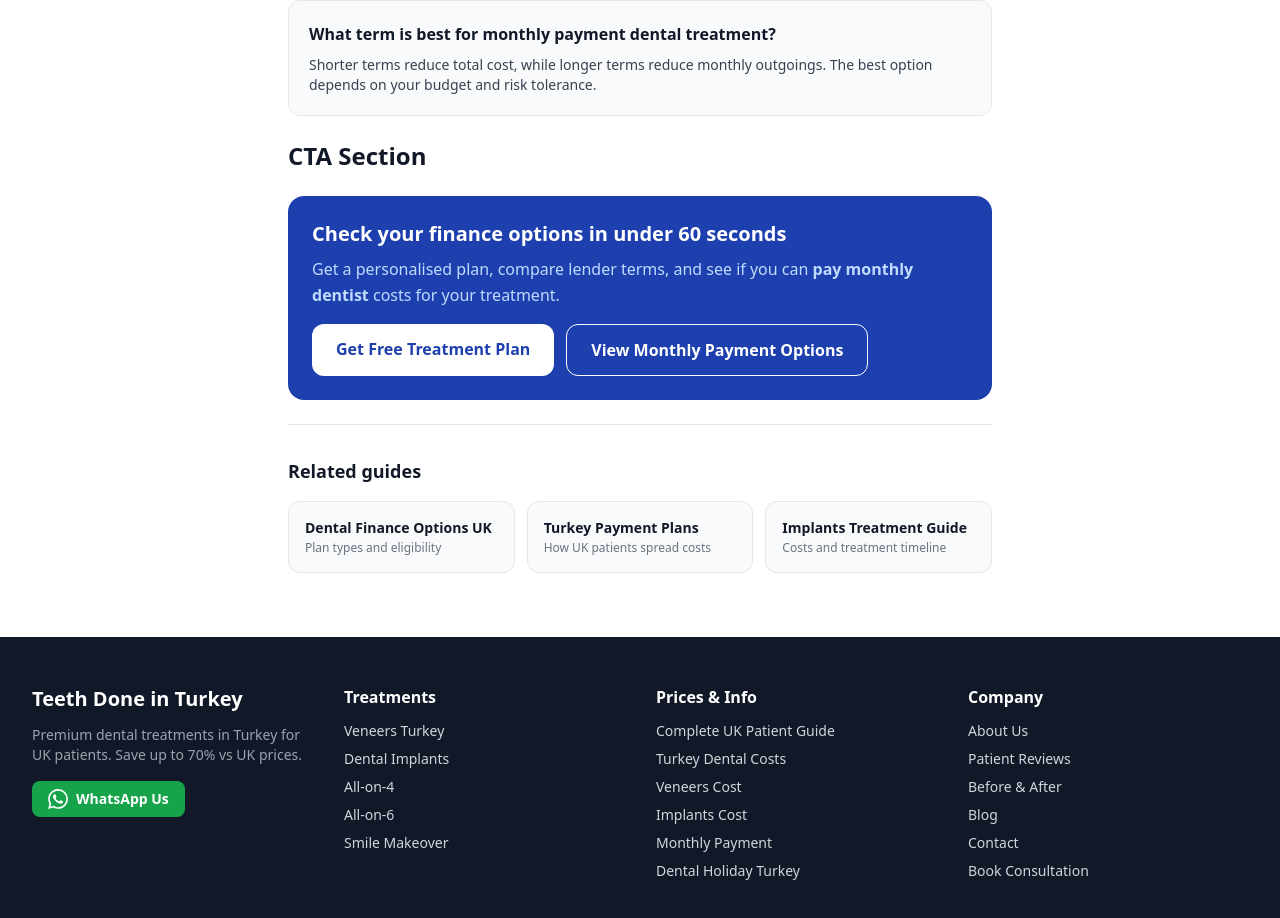
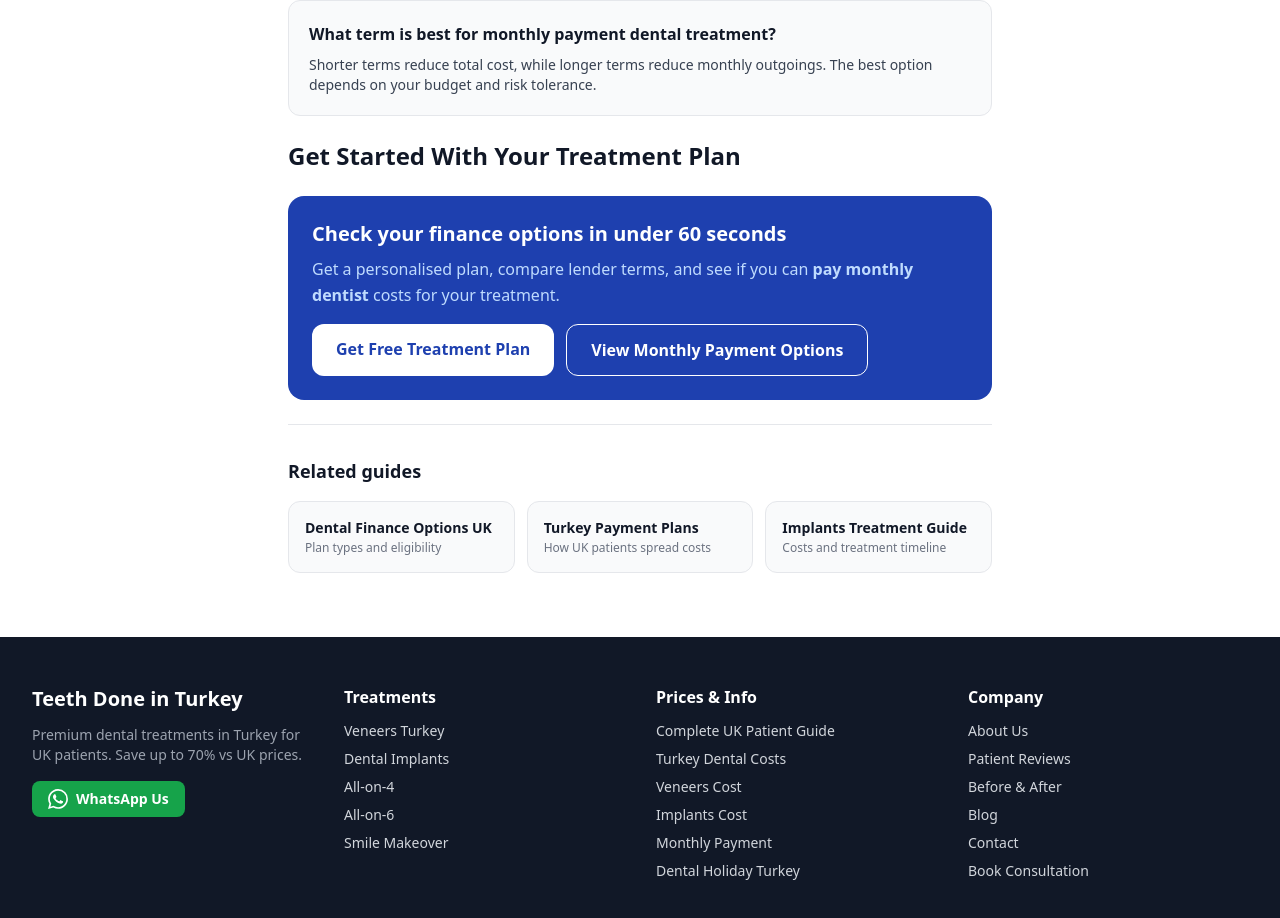
Before and after one commit to digiroiio-lgtm/teethdoneinturkey, a Next.js app: page /blog/dental-monthly-payments-uk in a window 1280 px wide. Shown: the part 2256-3174 px from the top of the page. Built offline with nearby package versions, Linux system fonts and the light colour scheme.

Commit message:
Refine new blog CTA heading and validate build

```diff
--- a/src/app/blog/dental-monthly-payments-uk/page.tsx
+++ b/src/app/blog/dental-monthly-payments-uk/page.tsx
@@ -164,7 +164,7 @@ export default function DentalMonthlyPaymentsUKPage() {
             ))}
           </div>
 
-          <h2 className="text-2xl font-bold text-gray-900 mt-8 mb-4">CTA Section</h2>
+          <h2 className="text-2xl font-bold text-gray-900 mt-8 mb-4">Get Started With Your Treatment Plan</h2>
           <div className="mt-2 p-6 bg-[#1e40af] text-white rounded-2xl">
             <p className="font-bold text-xl mb-2">Check your finance options in under 60 seconds</p>
             <p className="text-blue-200 mb-4">
```
